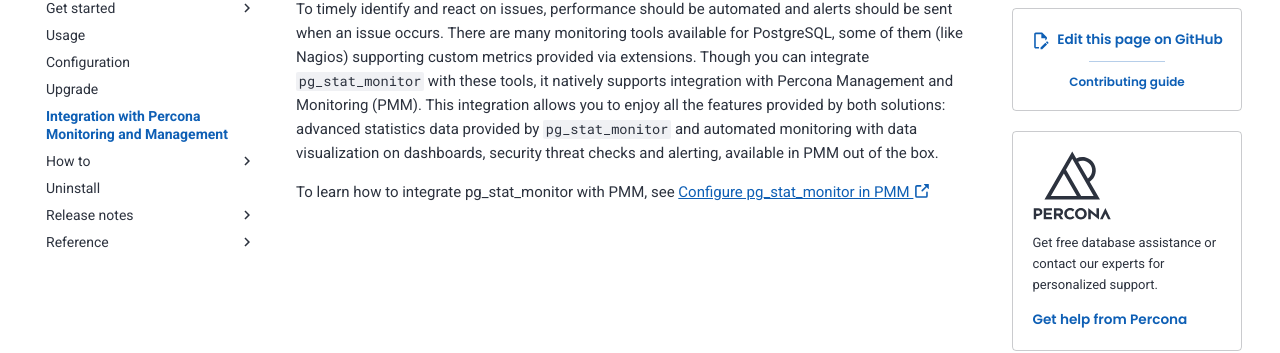
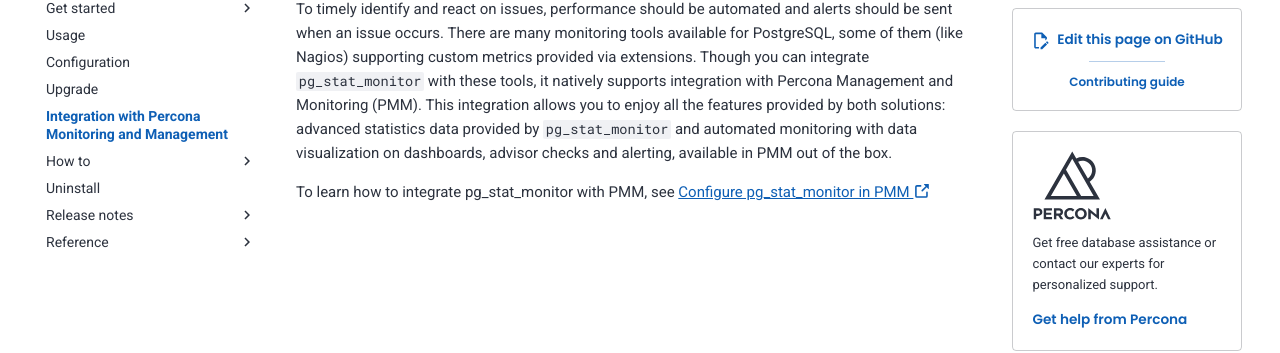
Before and after one commit to percona/pgsm-docs, an MkDocs documentation site: the page built from docs/pmm.md, in a window 1280 px wide. Shown: the part 212-565 px from the top of the page. Built offline with MkDocs 1.6.1 and Material for MkDocs 9.7.7, drawn with Linux system fonts in a browser that asks for light colours; nearby versions of some CDN libraries; comment, search, counter and statistics services are not loaded; the version menu is left out.

Commit message:
Clarify integration features in PMM documentation
Updated the description to replace 'security threat checks' with 'advisor checks' for clarity. "security threat" has been deprecated in favor "advisors" long time ago.

```diff
--- a/docs/pmm.md
+++ b/docs/pmm.md
@@ -1,5 +1,5 @@
 # Integration with Percona Monitoring and Management
 
-To timely identify and react on issues, performance should be automated and alerts should be sent when an issue occurs. There are many monitoring tools available for PostgreSQL, some of them (like Nagios) supporting custom metrics provided via extensions. Though you can integrate `pg_stat_monitor` with these tools, it natively supports integration with Percona Management and Monitoring (PMM). This integration allows you to enjoy all the features provided by both solutions: advanced statistics data provided by `pg_stat_monitor` and automated monitoring with data visualization on dashboards, security threat checks and alerting, available in PMM out of the box.
+To timely identify and react on issues, performance should be automated and alerts should be sent when an issue occurs. There are many monitoring tools available for PostgreSQL, some of them (like Nagios) supporting custom metrics provided via extensions. Though you can integrate `pg_stat_monitor` with these tools, it natively supports integration with Percona Management and Monitoring (PMM). This integration allows you to enjoy all the features provided by both solutions: advanced statistics data provided by `pg_stat_monitor` and automated monitoring with data visualization on dashboards, advisor checks and alerting, available in PMM out of the box.
 
 To learn how to integrate pg_stat_monitor with PMM, see [Configure pg_stat_monitor in PMM :octicons-link-external-16:](https://docs.percona.com/percona-monitoring-and-management/3/install-pmm/install-pmm-client/connect-database/postgresql.html)
```
